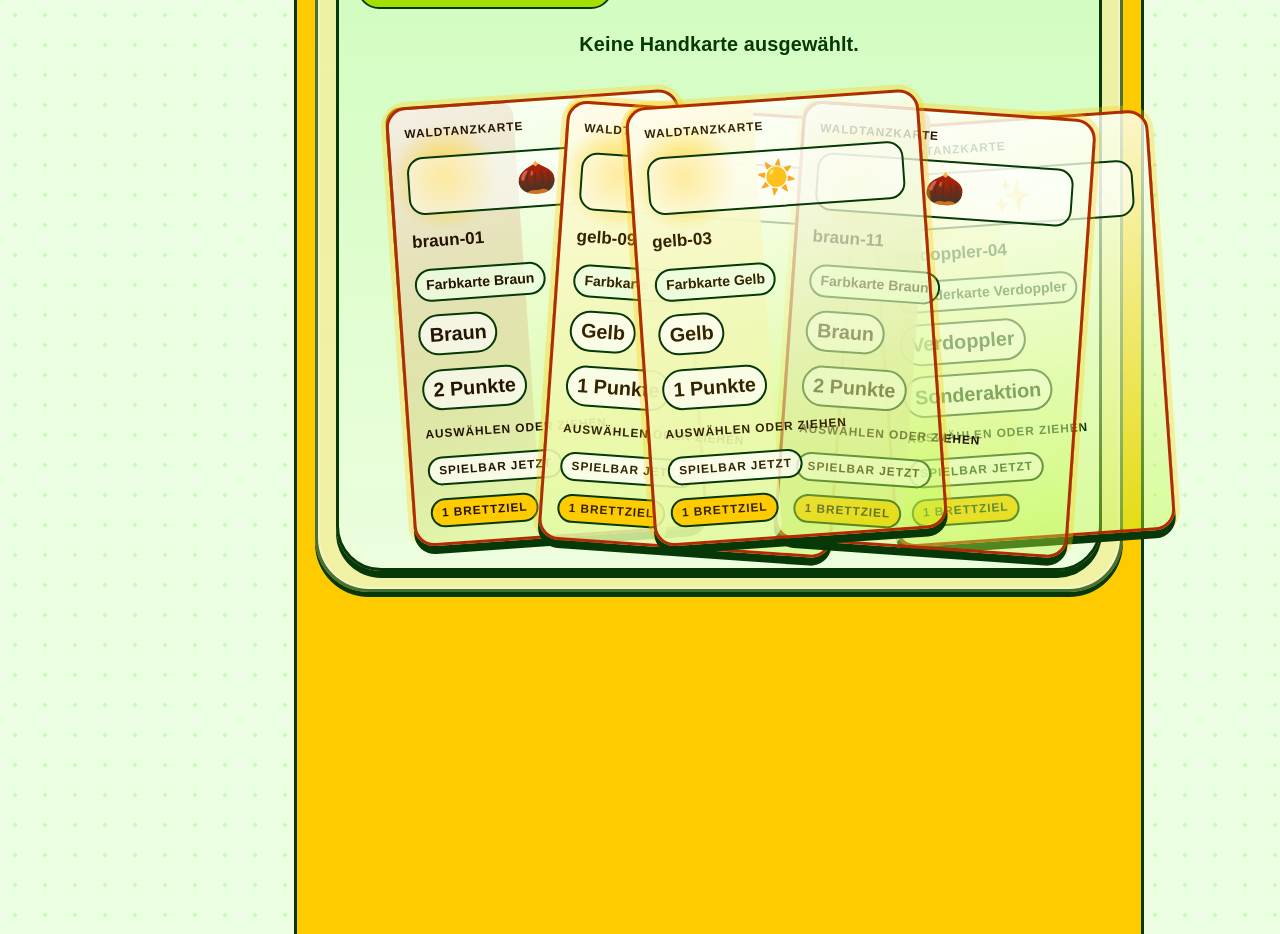
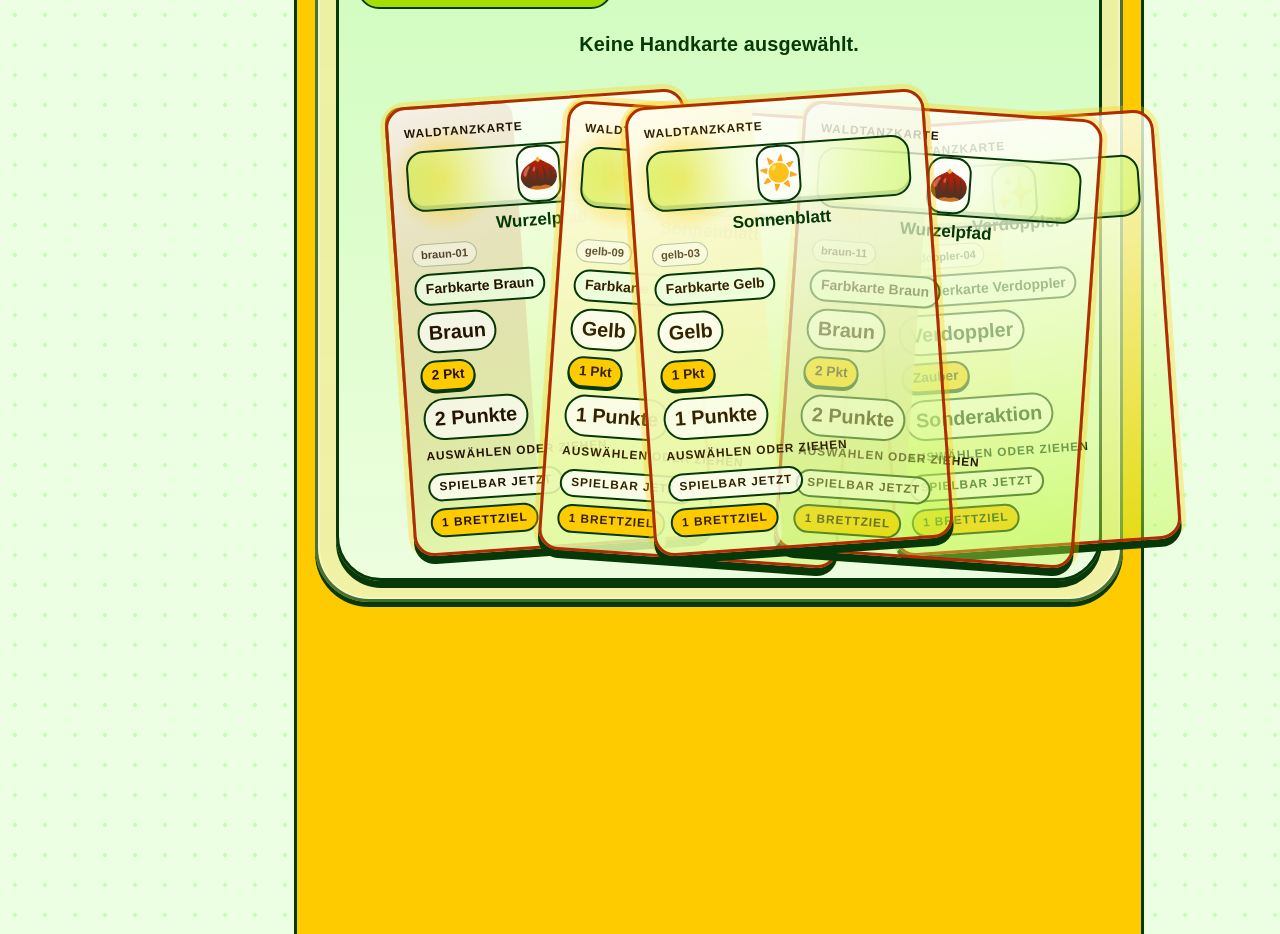
Before and after one commit to hanno79/schlangentanz-v2, a React (Vite) app: page / in a window 1280 px wide. Shown: the part 7320-8254 px from the top of the page. Built offline with nearby package versions, Linux system fonts and the light colour scheme.

Commit message:
M1av: Handkarten als Spielkarten zeigen

```diff
--- a/src/App.css
+++ b/src/App.css
@@ -2551,6 +2551,16 @@ code {
   text-transform: uppercase;
 }
 
+.handkarte__art {
+  display: grid;
+  place-items: center;
+  min-height: 38%;
+  border: 2px solid var(--st-color-border-strong);
+  border-radius: 1rem;
+  background: radial-gradient(circle at 50% 38%, rgba(255, 255, 255, 0.88), rgba(186, 246, 45, 0.42));
+  box-shadow: inset 0 -4px 0 rgba(6, 57, 7, 0.14);
+}
+
 .handkarte__symbol {
   display: grid;
   place-items: center;
@@ -2559,6 +2569,39 @@ code {
   border-radius: 0.9rem;
   background: rgba(255, 255, 255, 0.52);
   font-size: 1.8rem;
+}
+
+.handkarte__titel {
+  font-family: var(--st-font-headline);
+  font-size: clamp(0.86rem, 1.35vw, 1.05rem);
+  font-weight: 900;
+  line-height: 1.05;
+  text-align: center;
+  color: var(--st-color-border-strong);
+}
+
+.handkarte__idplakette {
+  width: fit-content;
+  max-width: 100%;
+  padding: 0.08rem 0.42rem;
+  border: 1px solid rgba(6, 57, 7, 0.36);
+  border-radius: 999px;
+  background: rgba(255, 255, 255, 0.48);
+  font-size: 0.62rem;
+  font-weight: 800;
+  opacity: 0.76;
+}
+
+.handkarte__wertechip {
+  width: fit-content;
+  padding: 0.12rem 0.5rem;
+  border: 2px solid var(--st-color-border-strong);
+  border-radius: 999px;
+  background: var(--st-color-secondary-container);
+  box-shadow: 0 2px 0 var(--st-color-border-strong);
+  font-family: var(--st-font-headline);
+  font-size: 0.76rem;
+  font-weight: 900;
 }
 
 .handkarte__farbe,
--- a/src/components/HandkartenPanel.tsx
+++ b/src/components/HandkartenPanel.tsx
@@ -42,6 +42,22 @@ function karteSymbol(karte: Spielkarte): string {
     case 'Braun': return '🌰'
     case 'Grün': return '🌿'
   }
+}
+
+function karteAnzeigename(karte: Spielkarte): string {
+  if (karte.typ !== 'Farbkarte') return karte.name
+  switch (karte.farbe) {
+    case 'Blau': return 'Wasserwirbel'
+    case 'Rot': return 'Feuerkeim'
+    case 'Gelb': return 'Sonnenblatt'
+    case 'Violett': return 'Mondranke'
+    case 'Braun': return 'Wurzelpfad'
+    case 'Grün': return 'Waldspross'
+  }
+}
+
+function karteWertLabel(karte: Spielkarte): string {
+  return karte.typ === 'Farbkarte' ? `${karte.punkte} Pkt` : 'Zauber'
 }
 
 function karteFarbklasse(karte: Spielkarte): string {
@@ -229,10 +245,14 @@ export default function HandkartenPanel({
                 onDragEnd={onKarteDragEnd}
               >
                 <span className="handkarte__eyebrow">Waldtanzkarte</span>
-                <span className="handkarte__symbol" aria-hidden="true">{karteSymbol(karte)}</span>
-                <strong>{karte.id}</strong>
+                <span className="handkarte__art" aria-hidden="true">
+                  <span className="handkarte__symbol">{karteSymbol(karte)}</span>
+                </span>
+                <strong className="handkarte__titel">{karteAnzeigename(karte)}</strong>
+                <span className="handkarte__idplakette">{karte.id}</span>
                 <span className="handkarte__typ">{istFarbkarte ? `Farbkarte ${karte.farbe}` : `Sonderkarte ${karte.name}`}</span>
                 <span className="handkarte__farbe">{istFarbkarte ? karte.farbe : karte.name}</span>
+                <span className="handkarte__wertechip">{karteWertLabel(karte)}</span>
                 <span className="handkarte__punkte">{istFarbkarte ? `${karte.punkte} Punkte` : 'Sonderaktion'}</span>
                 <span className="handkarte__spielhinweis">Auswählen oder ziehen</span>
                 <span className="handkarte__spielstatus">{spielStatusText}</span>
```
Also changed, not shown: 1 other file (tests, documents, lock files or other folders).
